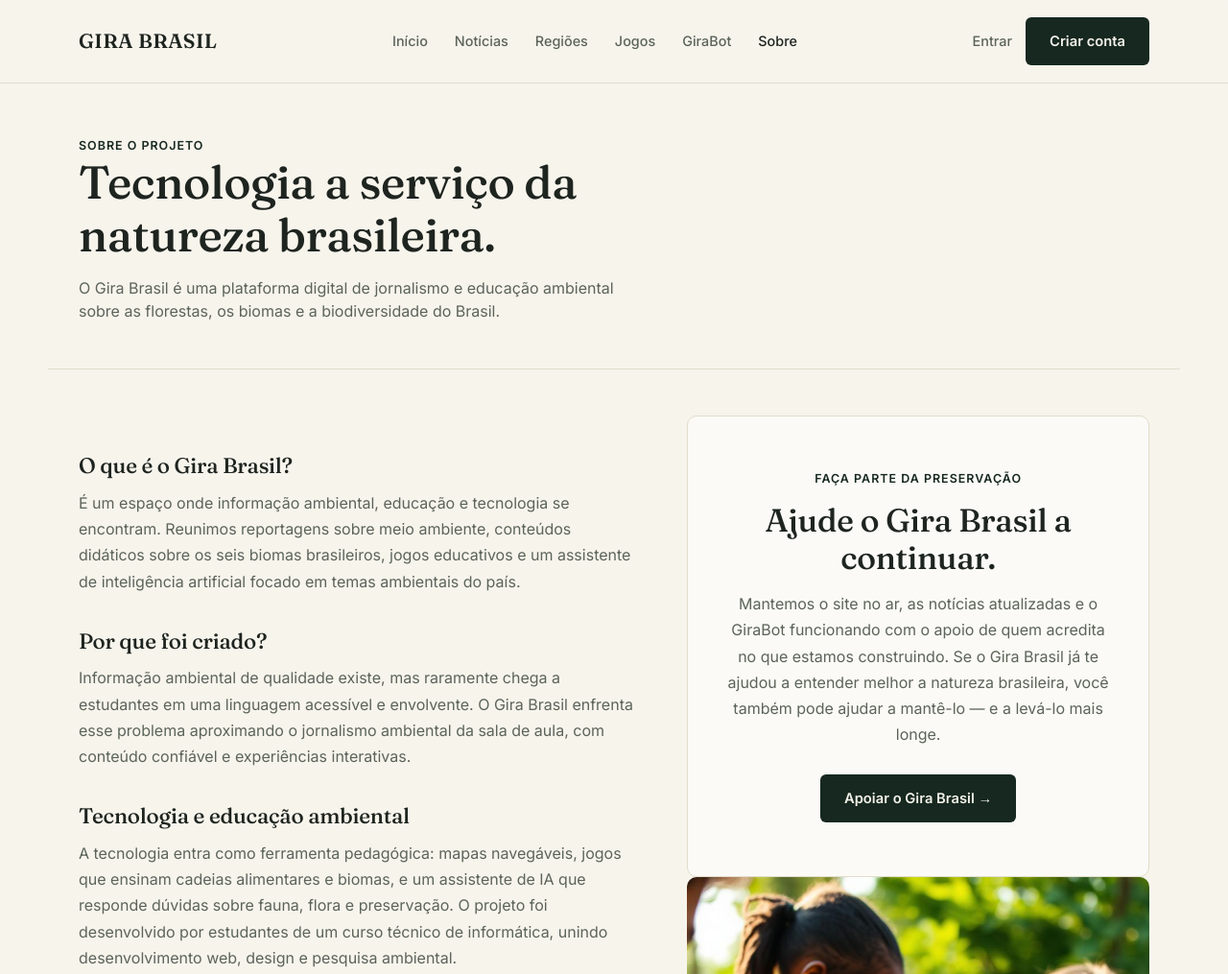
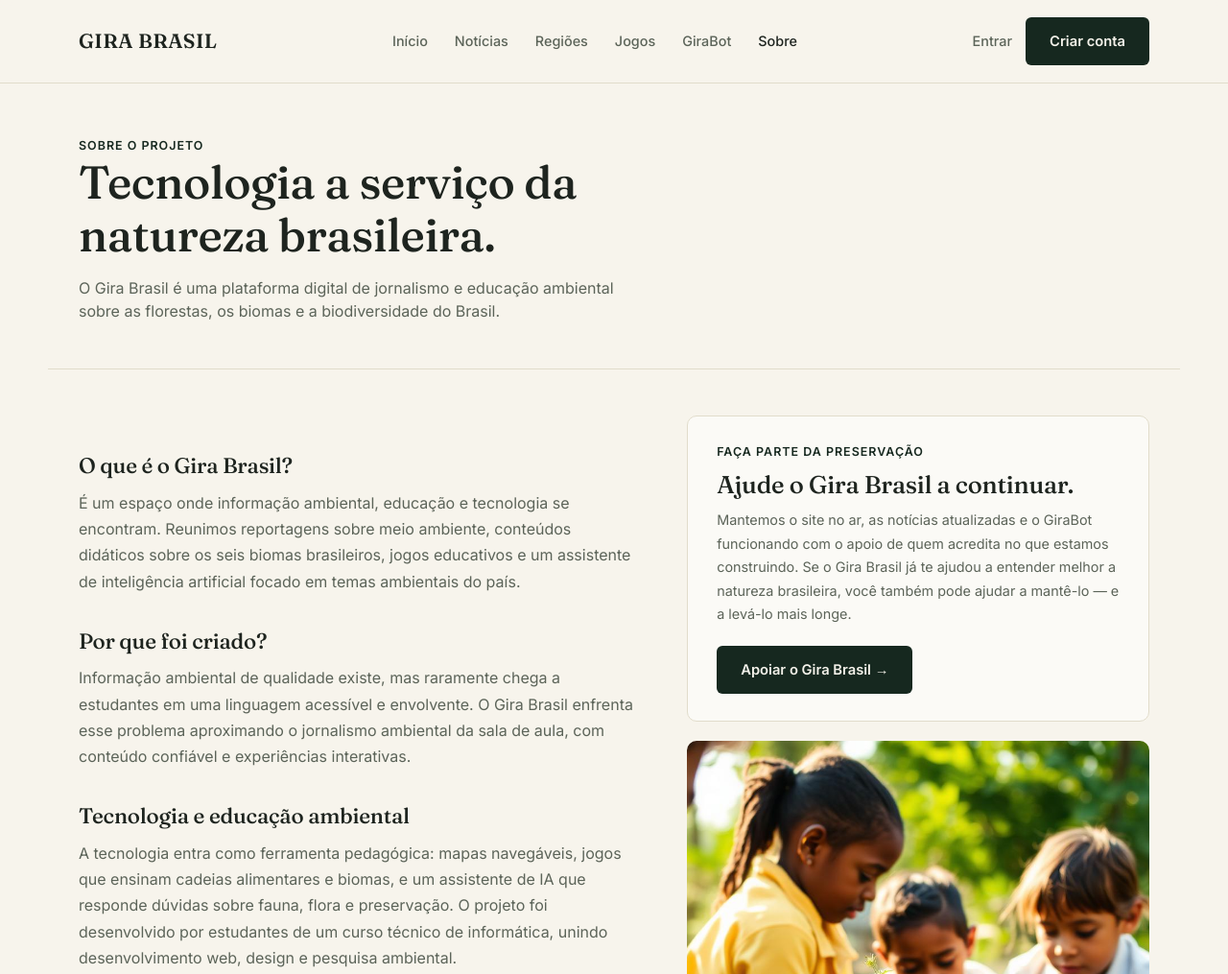
Before and after one commit to brasilgira/girabrasil-v2, a website: page public/sobre.html in a window 1280 px wide. Shown: the top 1015 px of the page at 96% size. Drawn offline with Linux system fonts and the light colour scheme.

Commit message:
Update sobre.css

```diff
--- a/public/css/sobre.css
+++ b/public/css/sobre.css
@@ -166,12 +166,7 @@ body > section.secao-evolucao > div > div.eyebrow.claro {
     color: #d8a440;
 }
 
-/* --- Doação (CTA na página Sobre) --- */
-.secao-doacao {
-  padding: 80px 32px;
-  max-width: var(--largura-max);
-  margin: 0 auto;
-}
+/* --- Doação (agora posicionada em cima da foto, na coluna da direita) --- */
 .doacao-cta-inner {
   text-align: center;
   max-width: 640px;
@@ -192,6 +187,26 @@ body > section.secao-evolucao > div > div.eyebrow.claro {
   margin-bottom: 28px;
 }
 
+/* Variante compacta e alinhada à esquerda, usada dentro de .sobre-imagem
+   — a versão original era centralizada e larga, pensada pra ocupar a
+   página inteira; aqui ela precisa caber na coluna estreita da imagem. */
+.doacao-cta-compacta {
+  text-align: left;
+  max-width: none;
+  margin: 0 0 20px;
+  padding: 28px 30px;
+}
+.doacao-cta-compacta .eyebrow { justify-content: flex-start; margin-bottom: 10px; }
+.doacao-cta-compacta h2 {
+  font-size: clamp(1.3rem, 2.2vw, 1.6rem);
+  margin-bottom: 10px;
+}
+.doacao-cta-compacta p {
+  font-size: 0.9rem;
+  margin-bottom: 20px;
+}
+
 @media (max-width: 640px) {
   .doacao-cta-inner { padding: 40px 24px; }
+  .doacao-cta-compacta { padding: 24px 22px; }
 }
```
